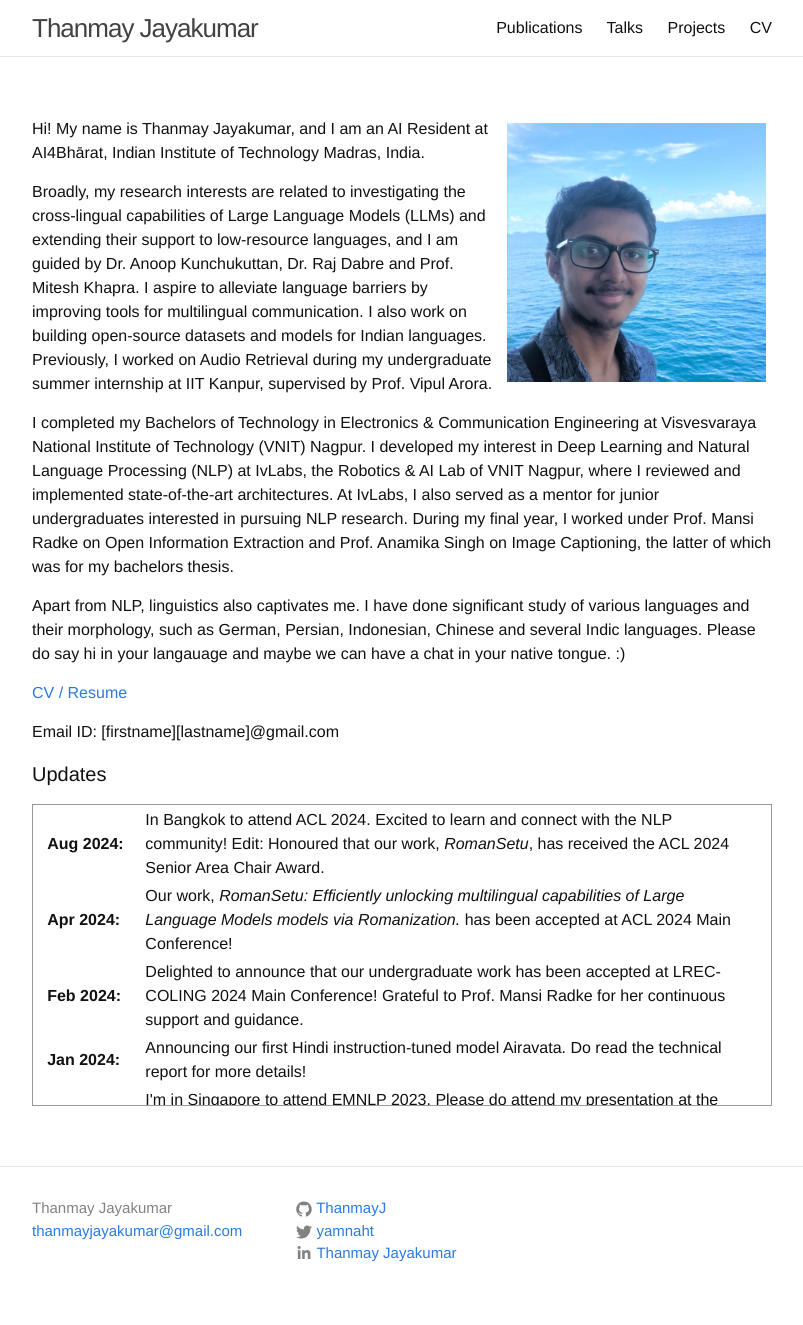
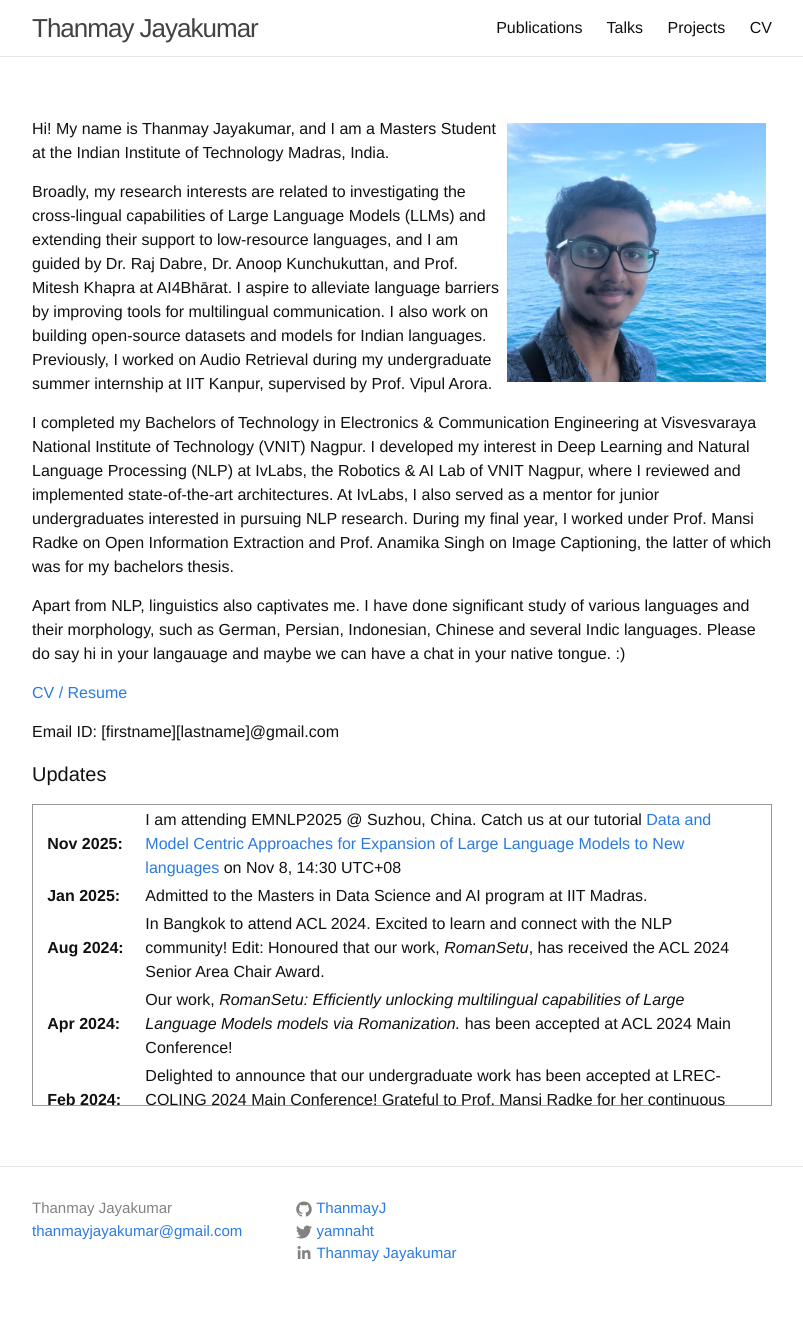
Before and after one commit to ThanmayJ/ThanmayJ.github.io, a Jekyll site: the page built from index.md, in a window 1280 px wide. Shown: the whole page, without its empty margins (238-1041 px from the left). Built offline with Jekyll 4.4.1, drawn with Linux system fonts in a browser that asks for light colours.

Commit message:
Update index.md

```diff
--- a/index.md
+++ b/index.md
@@ -5,9 +5,9 @@ layout: page
 
 <img style="float: right; width: 35%; padding: 6px;" src=" {{ site.url }}/assets/profile.png">
 
-Hi! My name is Thanmay Jayakumar, and I am an AI Resident at AI4Bhārat, Indian Institute of Technology Madras, India.
+Hi! My name is Thanmay Jayakumar, and I am a Masters Student at the Indian Institute of Technology Madras, India.
 
-Broadly, my research interests are related to investigating the cross-lingual capabilities of Large Language Models (LLMs) and extending their support to low-resource languages, and I am guided by Dr. Anoop Kunchukuttan, Dr. Raj Dabre and Prof. Mitesh Khapra. I aspire to alleviate language barriers by improving tools for multilingual communication. I also work on building open-source datasets and models for Indian languages. Previously, I worked on Audio Retrieval during my undergraduate summer internship at IIT Kanpur, supervised by Prof. Vipul Arora.
+Broadly, my research interests are related to investigating the cross-lingual capabilities of Large Language Models (LLMs) and extending their support to low-resource languages, and I am guided by Dr. Raj Dabre, Dr. Anoop Kunchukuttan, and Prof. Mitesh Khapra at AI4Bhārat. I aspire to alleviate language barriers by improving tools for multilingual communication. I also work on building open-source datasets and models for Indian languages. Previously, I worked on Audio Retrieval during my undergraduate summer internship at IIT Kanpur, supervised by Prof. Vipul Arora.
 
 I completed my Bachelors of Technology in Electronics & Communication Engineering at Visvesvaraya National Institute of Technology (VNIT) Nagpur. I developed my interest in Deep Learning and Natural Language Processing (NLP) at IvLabs, the Robotics & AI Lab of VNIT Nagpur, where I reviewed and implemented state-of-the-art architectures. At IvLabs, I also served as a mentor for junior undergraduates interested in pursuing NLP research. During my final year, I worked under Prof. Mansi Radke on Open Information Extraction and Prof. Anamika Singh on Image Captioning, the latter of which was for my bachelors thesis.
 
@@ -23,6 +23,8 @@ Email ID: \[firstname\]\[lastname\]@gmail.com
 <table>
 <col width="100px">
 <col width="650px">
+  <tr><td><b>Nov 2025:</b></td><td>I am attending EMNLP2025 @ Suzhou, China. Catch us at our tutorial <a href="https://ai4bharat.github.io/multilingual-llm-expand-emnlp-2025/">Data and Model Centric Approaches for Expansion of Large Language Models to New languages</a> on Nov 8, 14:30 UTC+08</td></tr>
+  <tr><td><b>Jan 2025:</b></td><td>Admitted to the Masters in Data Science and AI program at IIT Madras.</td></tr>
   <tr><td><b>Aug 2024:</b></td><td>In Bangkok to attend ACL 2024. Excited to learn and connect with the NLP community! Edit: Honoured that our work, <i>RomanSetu</i>, has received the ACL 2024 Senior Area Chair Award.</td></tr>
   <tr><td><b>Apr 2024:</b></td><td>Our work, <i>RomanSetu: Efficiently unlocking multilingual capabilities of Large Language Models models via Romanization.</i> has been accepted at ACL 2024 Main Conference!</td></tr>
   <tr><td><b>Feb 2024:</b></td><td>Delighted to announce that our undergraduate work has been accepted at LREC-COLING 2024 Main Conference! Grateful to Prof. Mansi Radke for her continuous support and guidance.</td></tr>
```
